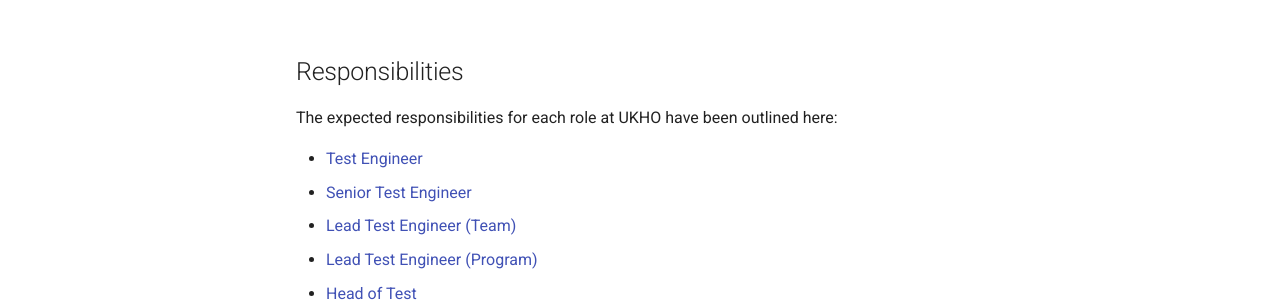
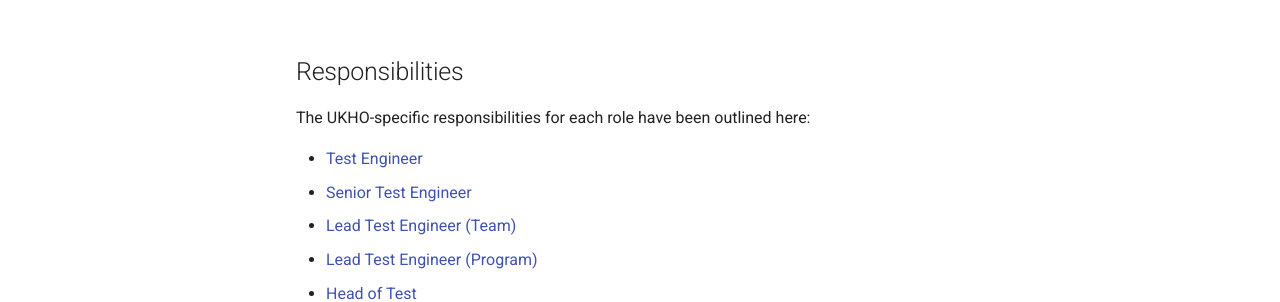
Before and after one commit to UKHO/docs, an MkDocs documentation site: the page built from docs/quality-assurance/test-profiles.md, in a window 1280 px wide and 1186 px high. Shown: the part 811-1113 px from the top of the window. Built offline with MkDocs 1.6.1 and Material for MkDocs 9.7.7, drawn with Linux system fonts in a browser that asks for light colours.

Commit message:
Modify test profile wording

```diff
--- a/docs/quality-assurance/test-profiles.md
+++ b/docs/quality-assurance/test-profiles.md
@@ -25,7 +25,7 @@ Also the Test Manager role:
 
 ## Responsibilities
 
-The expected responsibilities for each role at UKHO have been outlined here:
+The UKHO-specific responsibilities for each role have been outlined here:
 
 * [Test Engineer](roles/test-engineer.md)
 * [Senior Test Engineer](roles/senior-test-engineer.md)
```
